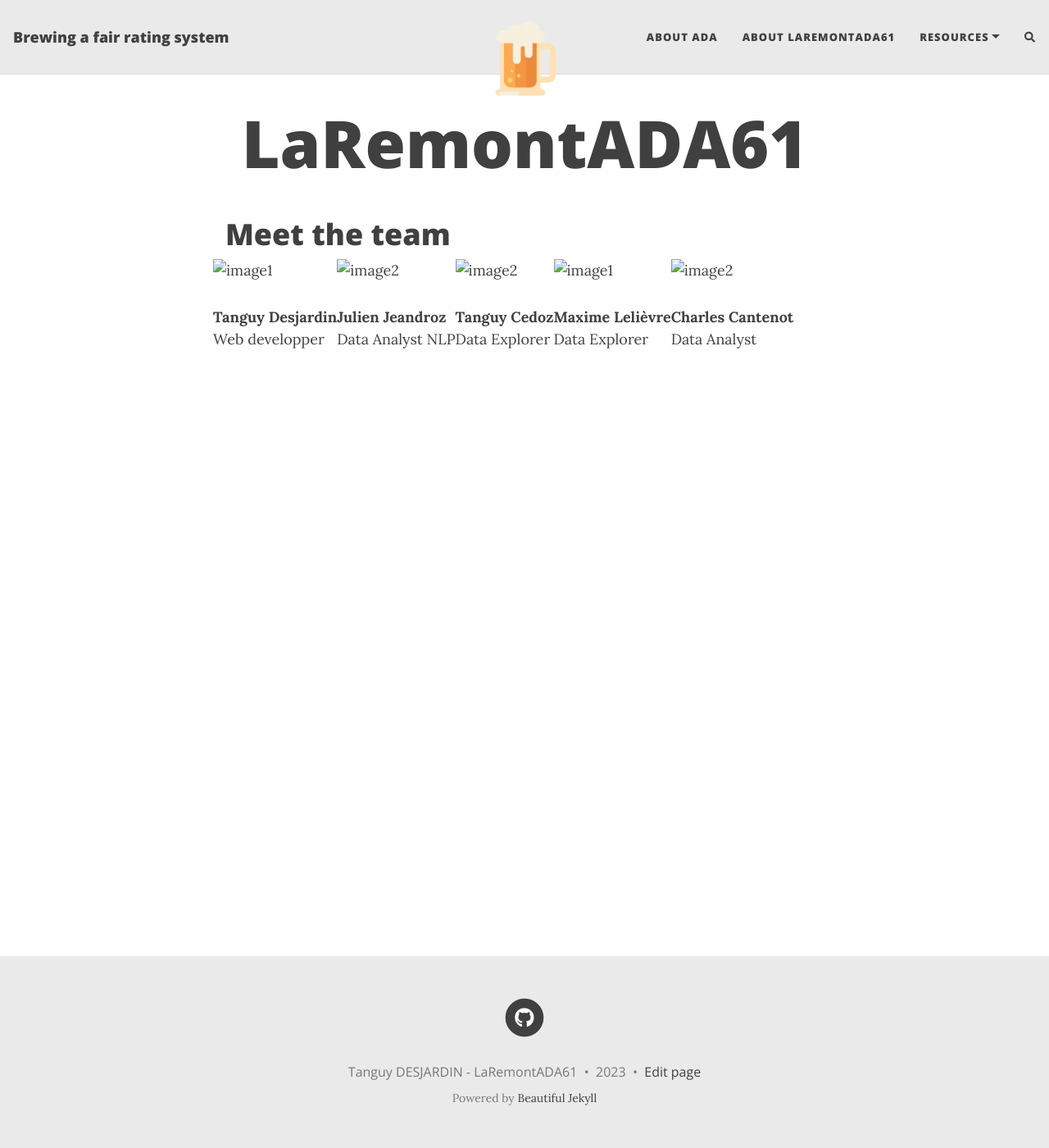
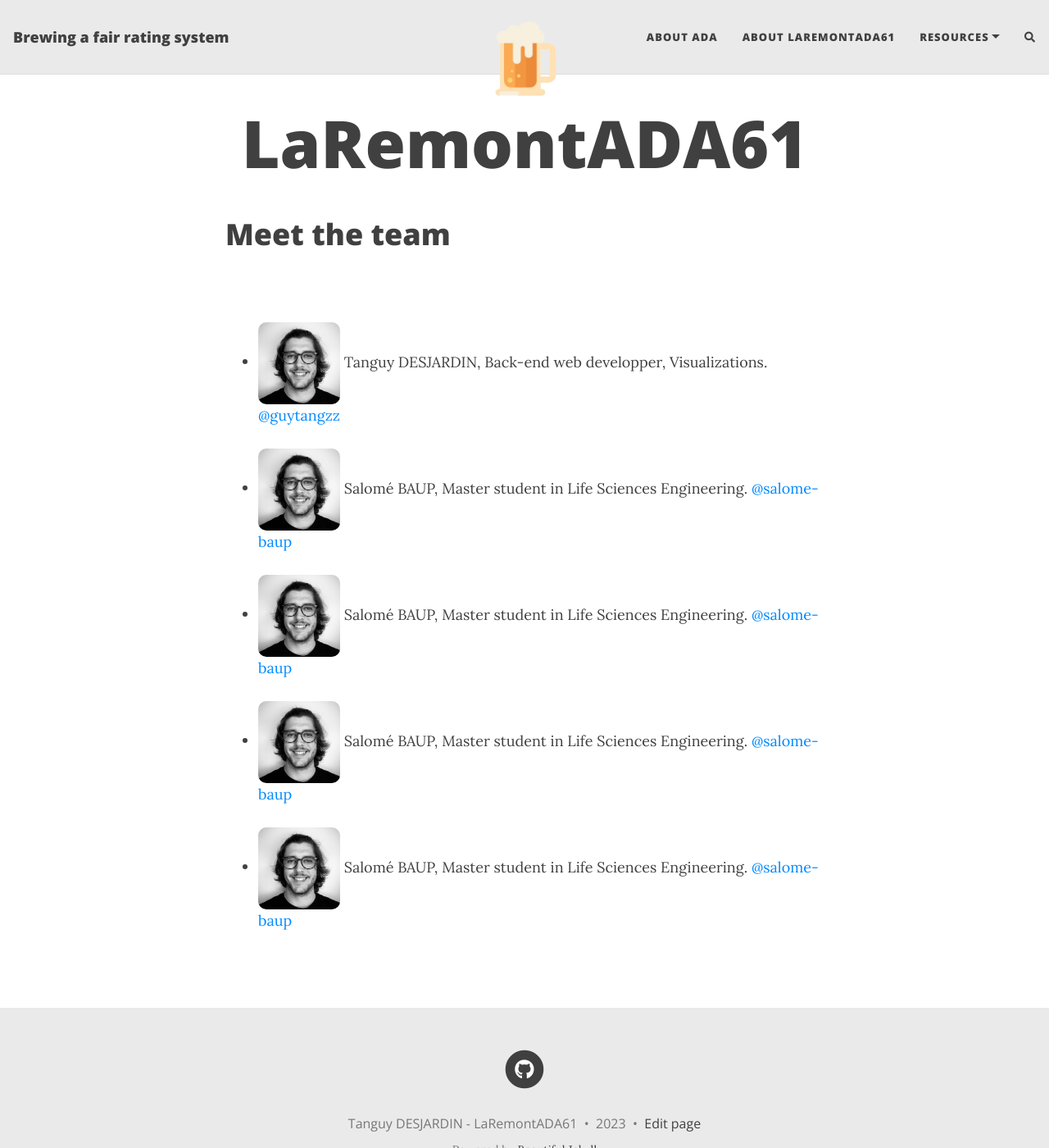
Before and after one commit to epfl-ada/ada-2023-project-laremontada61, a Jekyll site: the page built from docs/team.md, in a window 1280 px wide and 1400 px high. Shown: the whole window at 82% size. Built offline with Jekyll 4.4.1, drawn with Linux system fonts in a browser that asks for light colours; nearby versions of some CDN libraries; comment, search, counter and statistics services are not loaded.

Commit message:
fix team.md

```diff
--- a/docs/team.md
+++ b/docs/team.md
@@ -3,25 +3,37 @@ layout: page
 title: LaRemontADA61
 ---
 # Meet the team
-<div class="row">
-<div class="column">
-    <img src="assets/img/TUN.png" alt="image1" style="width:100%">
-    <p><strong>Tanguy Desjardin</strong><br> Web developper</p>
-</div>
-<div class="column">
-    <img src="assets/img/JJZ.png" alt="image2" style="width:100%">
-    <p><strong>Julien Jeandroz</strong><br> Data Analyst NLP</p>
-</div>
-<div class="column">
-    <img src="assets/img/TCZ.png" alt="image2" style="width:100%">
-    <p><strong>Tanguy Cedoz</strong><br> Data Explorer </p>
-</div>
-<div class="column">
-    <img src="assets/img/MLE.png" alt="image1" style="width:100%">
-    <p><strong>Maxime Lelièvre</strong><br> Data Explorer</p>
-</div>
-<div class="column">
-    <img src="assets/img/CCT.png" alt="image2" style="width:100%">
-    <p><strong>Charles Cantenot</strong><br> Data Analyst</p>
-</div>
-</div>
+<br>
+
+<ul class="img_container">
+         <li>
+            <img src="../assets/img/TUN.png" alt="Hungry" width="100" height="100" style="border-radius: 10px;" >
+            Tanguy DESJARDIN, Back-end web developper, Visualizations.
+            <a href="https://github.com/guytangzz">@guytangzz</a>
+            <br/><br/>
+         </li>
+         <li>
+            <img src="../assets/img/TUN.png" alt="Hungry" width="100" height="100" style="border-radius: 10px;" >
+            Salomé BAUP, Master student in Life Sciences Engineering.
+            <a href="https://github.com/salome-baup">@salome-baup</a>
+            <br/><br/>
+         </li>
+         <li>
+            <img src="../assets/img/TUN.png" alt="Hungry" width="100" height="100" style="border-radius: 10px;" >
+            Salomé BAUP, Master student in Life Sciences Engineering.
+            <a href="https://github.com/salome-baup">@salome-baup</a>
+            <br/><br/>
+         </li>
+         <li>
+            <img src="../assets/img/TUN.png" alt="Hungry" width="100" height="100" style="border-radius: 10px;" >
+            Salomé BAUP, Master student in Life Sciences Engineering.
+            <a href="https://github.com/salome-baup">@salome-baup</a>
+            <br/><br/>
+         </li>
+         <li>
+            <img src="../assets/img/TUN.png" alt="Hungry" width="100" height="100" style="border-radius: 10px;" >
+            Salomé BAUP, Master student in Life Sciences Engineering.
+            <a href="https://github.com/salome-baup">@salome-baup</a>
+            <br/><br/>
+         </li>
+      </ul>
```
Also changed, not shown: docs/team (1).md (deleted, +0 -27 lines), docs/assets/img/JJZ.png (renamed from docs/assets/img/JJZ-modified.png), docs/assets/img/TCZ.png (renamed from docs/assets/img/TCZ-modified.png).
